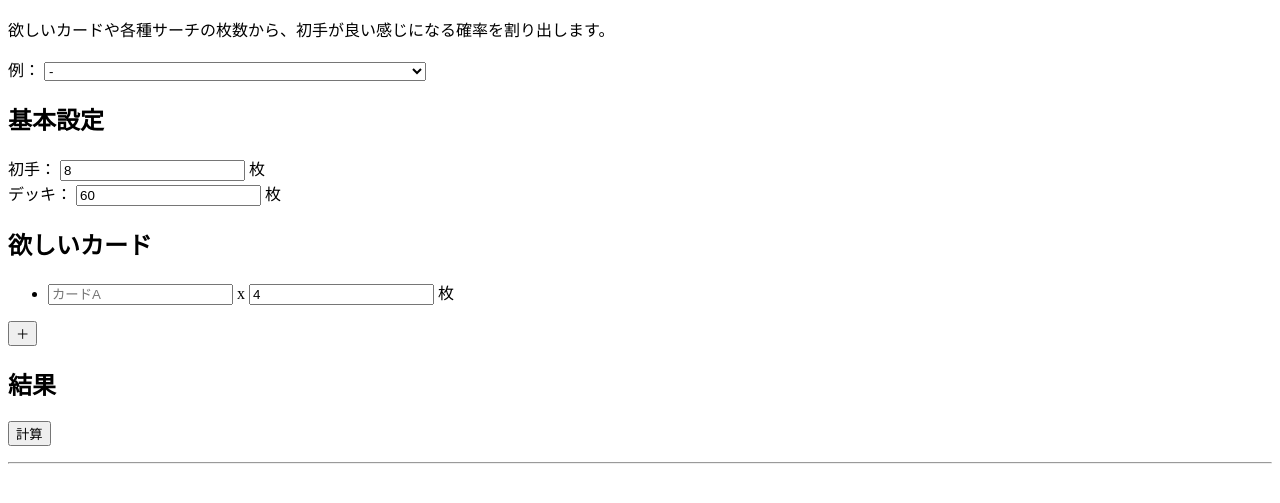
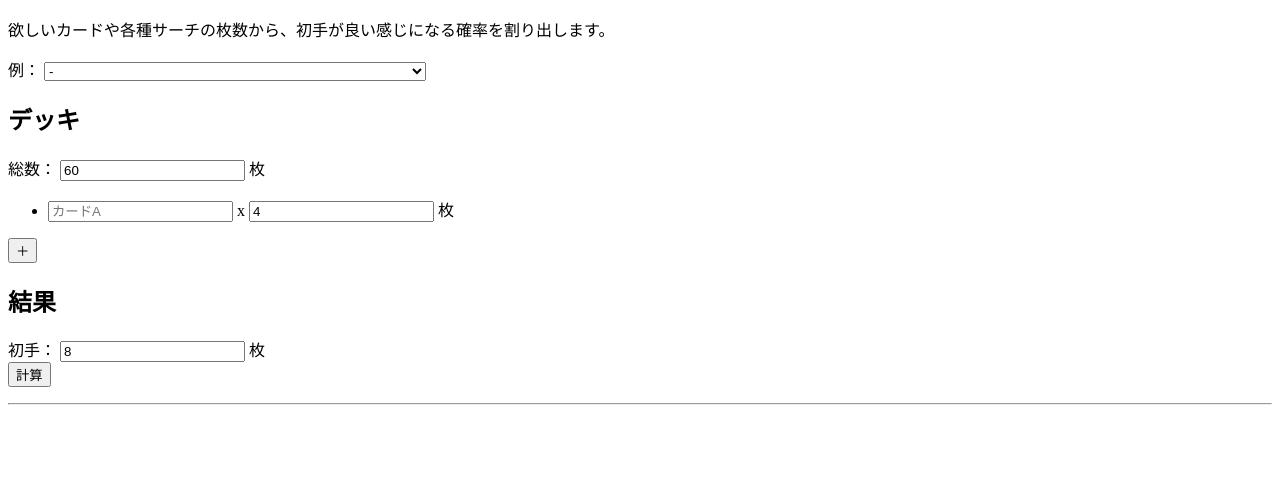
Before and after one commit to zk-phi/colorofthedeck, a plain HTML site: page index.html in a window 1280 px wide. Shown: the part 127-630 px from the top of the page. Drawn offline with Linux system fonts and the light colour scheme.

Commit message:
Page structure

```diff
--- a/index.html
+++ b/index.html
@@ -30,19 +30,12 @@
         <option value="evo">先１で進化前ポケモンをベンチに用意できる確率</option>
       </select>
 
-      <h2>基本設定</h2>
+      <h2>デッキ</h2>
 
       <div>
-        初手：
-        <input type="number" v-model="param.handNum" /> 枚
-      </div>
-
-      <div>
-        デッキ：
+        総数：
         <input type="number" v-model="param.deckNum" /> 枚
       </div>
-
-      <h2>欲しいカード</h2>
 
       <ul>
         <li v-for="(e, ix) in param.targets">
@@ -58,7 +51,14 @@
 
       <h2>結果</h2>
 
-      <button @click="compute()">計算</button>
+      <div>
+        初手：
+        <input type="number" v-model="param.handNum" /> 枚
+      </div>
+
+      <div>
+        <button @click="compute()">計算</button>
+      </div>
 
       <ul>
         <li v-for="hand in result.hands">
```
